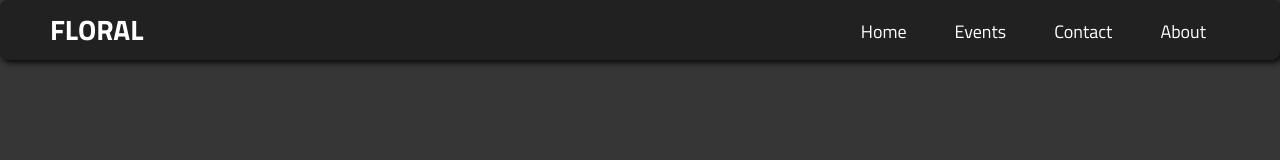
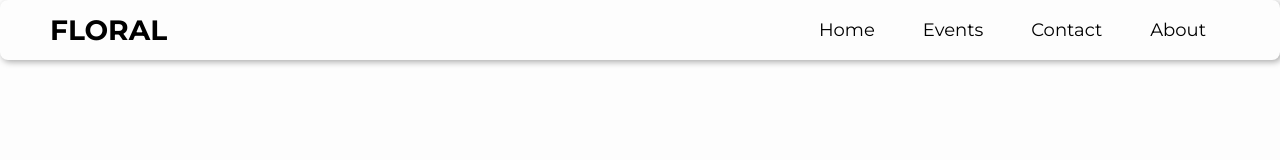
Before and after one commit to HammadSamad/HTML, a plain HTML site: page Project/index.html in a window 1280 px wide. Drawn offline with Linux system fonts and the light colour scheme.

Commit message:
Add files via upload

```diff
--- a/Project/style.css
+++ b/Project/style.css
@@ -1,16 +1,16 @@
-@import url('https://fonts.googleapis.com/css2?family=Titillium+Web:ital,wght@0,200;0,300;0,400;0,600;0,700;0,900;1,200;1,300;1,400;1,600;1,700&display=swap');
+@import url('https://fonts.googleapis.com/css2?family=Montserrat:ital,wght@0,100..900;1,100..900&display=swap');
 
 *{
     box-sizing: border-box;
     margin: 0;
     padding: 0;
     list-style: none;
-    font-family: "Titillium Web", sans-serif;
-    color: white;
+    font-family: "Montserrat", sans-serif;
+    color: black;
 }
 
 body{
-    background-color: rgba(33,33,33,0.900);
+    background-color: rgb(253,253,253);
 }
 
 /* navbar start */
@@ -19,16 +19,13 @@ body{
     display: flex;
     flex-wrap: wrap;
     justify-content: space-between;
-    background-color: rgb(33,33,33);
-    box-shadow: 2px 2px 6px black;
+    background-color: rgb(253,253,253);
+    box-shadow: 2px 2px 6px rgb(170, 170, 170);
     height: 60px;
     padding: 0px 50px;
     border-radius: 8px;
     position: relative;
-}
-
-.logo{
-    line-height: 60px;
+    align-items: center;
 }
 
 .logo a{
@@ -39,7 +36,7 @@ body{
 }
 
 .logo a:hover{
-    color: lime;
+   color: rgb(215,61,124);
 }
 
 .navbar{
@@ -52,26 +49,6 @@ body{
     flex-wrap: wrap;
 }
 
-
-.nav-list li{
-    display: flex;
-    flex-wrap: wrap;
-}
-
-.nav-list li::after{
-    content: "";
-    height: 2px;
-    width: 0%;
-    background: lime;
-    margin: auto;
-    transition: all 0.3s;
-}
-
-.nav-list li:hover::after{
-    width: 100%;
-}
-
-
 .navbar li a{
     text-decoration: none;
     font-size: 18px;
@@ -79,10 +56,10 @@ body{
 }
 
 .nav-list .dropdown{
-    background: rgba(33, 33, 33);
+    background: rgb(253,253,253);
     position: absolute;
     display: none;
-    box-shadow: 2px 2px 4px black;
+    box-shadow: 2px 2px 6px rgb(170, 170, 170);
     border-radius: 8px;
 }
 
@@ -94,7 +71,7 @@ body{
 }
 
 .nav-links:hover{
-    color: lime;
+    color: rgb(215,61,124);
 }
 
 .nav-list li:hover .dropdown{
```
